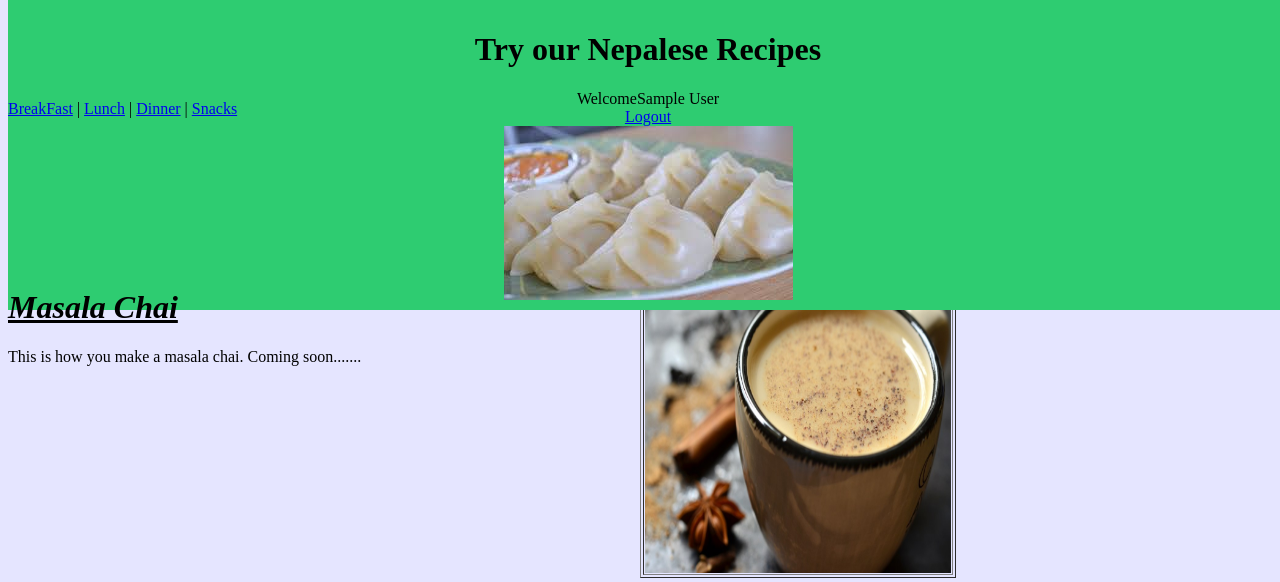
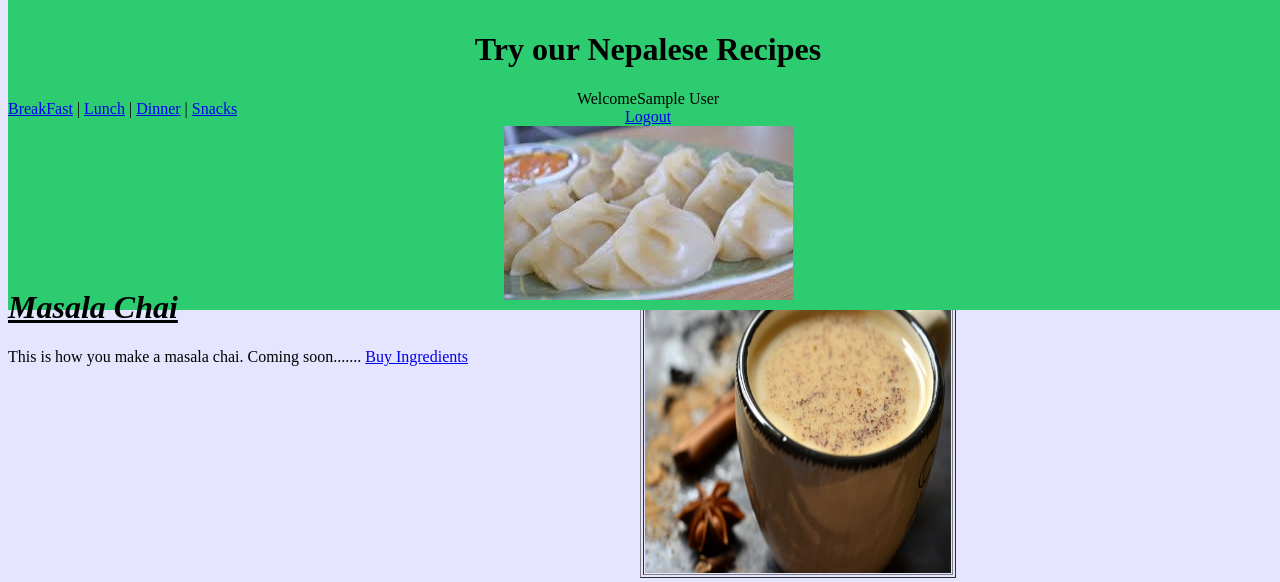
Before and after one commit to RizalPrashant/WebDev, a PHP site: page /chai.php in a window 1280 px wide. Shown: the top 582 px of the page. Run offline with PHP 8.4, Linux system fonts and the light colour scheme; the visitor is signed in with stand-in values (Sample User, id 1).

Commit message:
ingredients

```diff
--- a/chai.php
+++ b/chai.php
@@ -33,6 +33,7 @@
 <p>
 <h1> <i> <u> Masala Chai </u> </i></h1>
 This is how you make a masala chai. Coming soon.......
+    <a href="http://a.co/b0Y8vG4"> Buy Ingredients </a>
 </p>
 </div>
 
--- a/trylogging.php
+++ b/trylogging.php
@@ -3,7 +3,6 @@ require_once('dbconnect.php');
 $uname = mysqli_real_escape_string($connection, $_GET['uname']);
 $password = mysqli_real_escape_string($connection,$_GET['password']);
 $password = md5($password);
-echo($password);
 
 echo "<br>";
 
```
